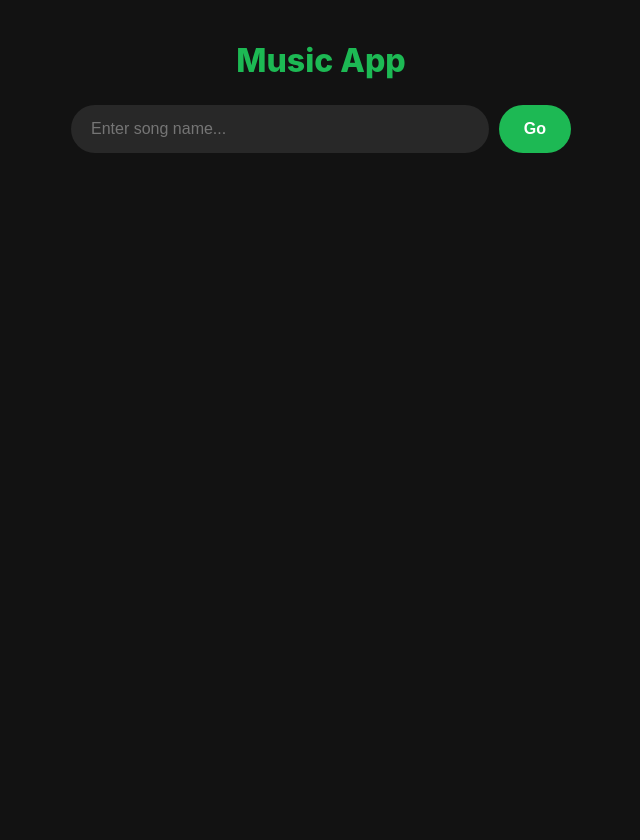
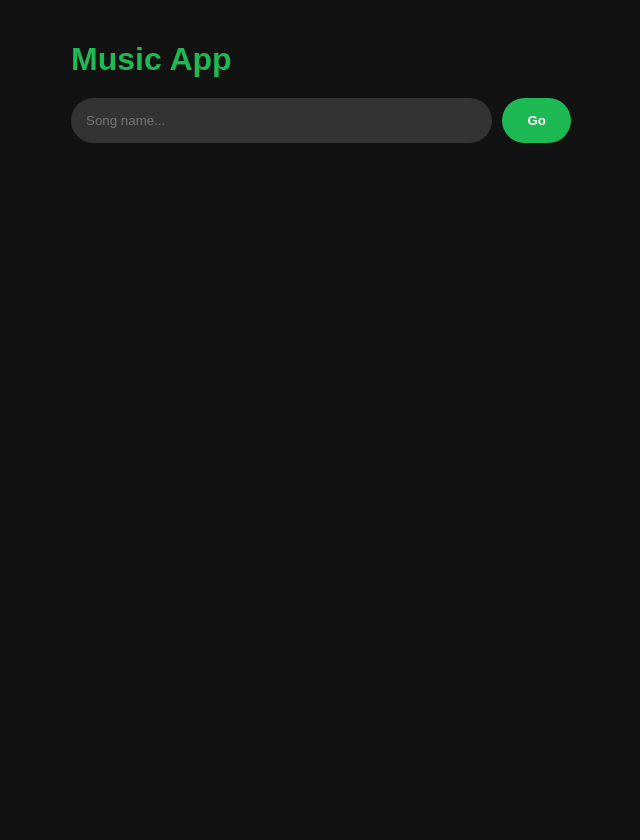
Before and after one commit to ackermanmoriii/Idontknow, a Flask app: page / in a window 1280 px wide. Shown: the whole page, without its empty margins (319-959 px from the left). Run offline with Flask 3, Linux system fonts and the light colour scheme.

Commit message:
Update index.html

```diff
--- a/templates/index.html
+++ b/templates/index.html
@@ -5,200 +5,47 @@
     <meta name="viewport" content="width=device-width, initial-scale=1.0, maximum-scale=1.0, user-scalable=no">
     <title>Music App</title>
     <style>
-        /* --- Dark Theme UI --- */
-        :root {
-            --bg-color: #121212;
-            --card-bg: #1e1e1e;
-            --text-main: #ffffff;
-            --text-sec: #b3b3b3;
-            --accent: #1db954; /* Spotify Green */
-        }
+        :root { --bg: #121212; --card: #1e1e1e; --text: #fff; --accent: #1db954; }
+        body { background: var(--bg); color: var(--text); font-family: sans-serif; margin: 0; padding: 20px; display: flex; flex-direction: column; align-items: center; min-height: 100vh; }
+        .container { width: 100%; max-width: 500px; }
+        h1 { color: var(--accent); margin-bottom: 20px; }
+        .search-box { display: flex; gap: 10px; margin-bottom: 20px; }
+        input { flex: 1; padding: 15px; border-radius: 30px; border: none; background: #333; color: white; outline: none; }
+        button { background: var(--accent); color: white; border: none; padding: 0 25px; border-radius: 30px; font-weight: bold; cursor: pointer; }
+        .card { background: var(--card); border-radius: 12px; padding: 20px; display: none; flex-direction: column; align-items: center; margin-top: 20px;}
+        img { width: 100%; border-radius: 8px; margin-bottom: 15px; }
 
-        body {
-            background-color: var(--bg-color);
-            color: var(--text-main);
-            font-family: -apple-system, BlinkMacSystemFont, "Segoe UI", Roboto, Helvetica, Arial, sans-serif;
-            margin: 0;
-            padding: 20px;
-            display: flex;
-            flex-direction: column;
-            align-items: center;
-            min-height: 100vh;
-            -webkit-tap-highlight-color: transparent;
-        }
+        .btn-main { background: white; color: black; padding: 15px 30px; border-radius: 50px; font-weight: bold; margin-top: 20px; width: 100%; display: flex; justify-content: center; gap: 10px; cursor: pointer; border: none;}
+        .btn-main:disabled { background: #555; color: #888; }
 
-        .container {
-            width: 100%;
-            max-width: 500px;
-            padding-bottom: 50px;
-        }
+        .play-only-btn { background: var(--accent); color: white; padding: 15px 30px; border-radius: 50px; font-weight: bold; margin-top: 15px; width: 100%; border: none; cursor: pointer; display: none; font-size: 1.2rem; }
 
-        h1 {
-            text-align: center;
-            margin-bottom: 25px;
-            color: var(--accent);
-            font-weight: 800;
-        }
-
-        /* Search Bar */
-        .search-container {
-            display: flex;
-            gap: 10px;
-            margin-bottom: 20px;
-        }
-
-        input {
-            flex: 1;
-            padding: 15px 20px;
-            border-radius: 30px;
-            border: none;
-            background: #282828;
-            color: white;
-            font-size: 16px;
-            outline: none;
-        }
-
-        button.search-btn {
-            background: var(--accent);
-            color: white;
-            border: none;
-            padding: 0 25px;
-            border-radius: 30px;
-            font-weight: bold;
-            font-size: 16px;
-            cursor: pointer;
-        }
-
-        /* Results Card */
-        .card {
-            background: var(--card-bg);
-            border-radius: 12px;
-            padding: 20px;
-            display: none; /* Hidden by default */
-            flex-direction: column;
-            align-items: center;
-            width: 100%;
-            box-sizing: border-box;
-            box-shadow: 0 8px 20px rgba(0,0,0,0.4);
-        }
-
-        img.thumbnail {
-            width: 100%;
-            aspect-ratio: 16/9;
-            object-fit: cover;
-            border-radius: 8px;
-            margin-bottom: 15px;
-            background: #000;
-        }
-
-        .title {
-            font-size: 1.1rem;
-            font-weight: bold;
-            margin-bottom: 5px;
-            text-align: center;
-            line-height: 1.4;
-            color: var(--text-main);
-        }
-
-        /* Control Buttons */
-        .btn-main {
-            background: white;
-            color: black;
-            padding: 15px 30px;
-            border-radius: 50px;
-            font-weight: bold;
-            font-size: 16px;
-            margin-top: 20px;
-            width: 100%;
-            display: flex;
-            justify-content: center;
-            align-items: center;
-            gap: 10px;
-            cursor: pointer;
-            border: none;
-        }
-
-        .btn-main:disabled {
-            background: #555;
-            color: #888;
-            cursor: wait;
-        }
-
-        /* Play Button (Green) - Hidden initially */
-        .play-only-btn {
-            background: var(--accent);
-            color: white;
-            padding: 15px 30px;
-            border-radius: 50px;
-            font-weight: bold;
-            font-size: 1.2rem;
-            margin-top: 15px;
-            width: 100%;
-            border: none;
-            cursor: pointer;
-            display: none;
-            box-shadow: 0 4px 15px rgba(29, 185, 84, 0.4);
-        }
-
-        .play-only-btn:active { transform: scale(0.98); }
-
-        /* Audio Player */
-        audio {
-            width: 100%;
-            margin-top: 20px;
-            display: none;
-        }
-
-        /* Status Text */
-        #status {
-            margin-top: 15px;
-            font-size: 0.9rem;
-            color: var(--text-sec);
-            text-align: center;
-            min-height: 20px;
-        }
-
-        /* Loading Spinner */
-        .spinner {
-            width: 22px;
-            height: 22px;
-            border: 3px solid rgba(255,255,255,0.1);
-            border-top: 3px solid var(--accent);
-            border-radius: 50%;
-            animation: spin 0.8s linear infinite;
-            display: none;
-        }
-
-        #btnSpin { border-top-color: #000; }
-
+        audio { width: 100%; margin-top: 20px; display: none; }
+        .spinner { width: 20px; height: 20px; border: 3px solid #555; border-top: 3px solid var(--accent); border-radius: 50%; animation: spin 1s infinite; display: none; }
         @keyframes spin { to { transform: rotate(360deg); } }
+        #status { margin-top: 10px; color: #888; font-size: 0.9rem; text-align: center; }
     </style>
 </head>
 <body>
-
     <div class="container">
         <h1>Music App</h1>
+        <div class="search-box">
+            <input type="text" id="query" placeholder="Song name...">
+            <button onclick="search()">Go</button>
+        </div>
+        <div id="loader" class="spinner" style="margin: 0 auto;"></div>
 
-        <!-- Search Section -->
-        <div class="search-container">
-            <input type="text" id="query" placeholder="Enter song name..." enterkeyhint="search">
-            <button class="search-btn" onclick="searchSong()">Go</button>
-        </div>
+        <div class="card" id="card">
+            <img id="thumb" src="">
+            <h3 id="title" style="text-align: center;"></h3>
 
-        <div id="mainLoader" class="spinner" style="margin: 20px auto;"></div>
-
-        <!-- Content Card -->
-        <div class="card" id="card">
-            <img id="thumb" src="" alt="Art">
-            <div class="title" id="title"></div>
-
-            <!-- BUTTON 1: Prepare/Buffer -->
+            <!-- Step 1: Buffer Button -->
             <button class="btn-main" id="bufferBtn" onclick="bufferSong()">
                 <div class="spinner" id="btnSpin"></div>
                 <span id="btnText">Prepare Song</span>
             </button>
 
-            <!-- BUTTON 2: Play (Shows after buffering) -->
+            <!-- Step 2: Play Button (Hidden initially) -->
             <button class="play-only-btn" id="playNowBtn" onclick="playFromMemory()">
                 ▶ Play Song
             </button>
@@ -209,135 +56,90 @@
     </div>
 
     <script>
-        // Generate a random Session ID
-        const sessionId = "sess_" + Date.now() + Math.random().toString(36).substr(2, 5);
-
-        // Variable to hold the song in browser RAM
+        const sessionId = "sess_" + Date.now();
         let currentMemoryBlobUrl = null;
 
-        // --- 1. SEARCH ---
-        async function searchSong() {
-            const query = document.getElementById('query').value.trim();
-            if (!query) return;
+        async function search() {
+            const q = document.getElementById('query').value;
+            if(!q) return;
 
-            // Clear old song from RAM to save memory
-            if (currentMemoryBlobUrl) {
-                URL.revokeObjectURL(currentMemoryBlobUrl);
-                currentMemoryBlobUrl = null;
-            }
+            // Clean up old memory
+            if (currentMemoryBlobUrl) { URL.revokeObjectURL(currentMemoryBlobUrl); currentMemoryBlobUrl = null; }
 
-            // UI Reset
-            document.getElementById('query').blur();
             document.getElementById('card').style.display = 'none';
-            document.getElementById('mainLoader').style.display = 'block';
+            document.getElementById('loader').style.display = 'block';
             document.getElementById('player').pause();
 
             try {
-                // Call Server Search
                 const res = await fetch('/search', {
                     method: 'POST',
                     headers: { 'Content-Type': 'application/json', 'X-Session-ID': sessionId },
-                    body: JSON.stringify({query: query})
+                    body: JSON.stringify({query: q})
                 });
+                const data = await res.json();
+                document.getElementById('loader').style.display = 'none';
 
-                const data = await res.json();
-                document.getElementById('mainLoader').style.display = 'none';
-
-                if (res.ok) {
-                    // Show Results
+                if(res.ok) {
                     document.getElementById('thumb').src = data.thumbnail;
                     document.getElementById('title').innerText = data.title;
                     document.getElementById('card').style.display = 'flex';
                     document.getElementById('bufferBtn').dataset.url = data.url;
                     resetUI();
-                    document.getElementById('status').innerText = "";
-                } else {
-                    document.getElementById('status').innerText = "Error: " + data.error;
                 }
-            } catch (err) {
-                document.getElementById('mainLoader').style.display = 'none';
-                alert("Connection failed. Check VPN.");
-            }
+            } catch(e) { alert("VPN Error"); }
         }
 
-        // --- 2. BUFFER (Download to RAM) ---
         async function bufferSong() {
             const url = document.getElementById('bufferBtn').dataset.url;
             const status = document.getElementById('status');
-            const btn = document.getElementById('bufferBtn');
-            const btnText = document.getElementById('btnText');
-            const btnSpin = document.getElementById('btnSpin');
 
-            // UI Loading State
-            btn.disabled = true;
-            btnSpin.style.display = 'block';
-            btnText.innerText = "Caching...";
+            document.getElementById('bufferBtn').disabled = true;
+            document.getElementById('btnSpin').style.display = 'block';
+            document.getElementById('btnText').innerText = "Caching...";
             status.innerText = "Downloading to browser memory (Please wait)...";
 
             try {
-                // Fetch the full file from server
-                // The server waits until it's 100% ready before sending response
+                // CALLING THE NEW ENDPOINT: /fetch_song
                 const res = await fetch(`/fetch_song?url=${encodeURIComponent(url)}&session_id=${sessionId}`);
+                if (!res.ok) throw new Error("Download failed");
 
-                if (!res.ok) throw new Error("Download failed or timed out");
-
-                // Save to Blob (Browser Memory)
                 const blob = await res.blob();
-
-                // Create link to RAM
                 currentMemoryBlobUrl = URL.createObjectURL(blob);
 
-                // UI Success State
-                status.innerText = "Song buffered in memory. Ready.";
-                btn.style.display = 'none'; // Hide Prepare button
-                document.getElementById('playNowBtn').style.display = 'block'; // Show Play button
+                status.innerText = "Song cached in memory. Ready.";
+                document.getElementById('bufferBtn').style.display = 'none';
+                document.getElementById('playNowBtn').style.display = 'block';
 
             } catch (err) {
-                console.error(err);
                 status.innerText = "Error: " + err.message;
                 resetUI();
             }
         }
 
-        // --- 3. PLAY & CLEANUP ---
         function playFromMemory() {
             const player = document.getElementById('player');
-
-            // Set source to the RAM Blob
             player.src = currentMemoryBlobUrl;
             player.style.display = 'block';
+            player.play();
 
-            // Start Playing
-            const playPromise = player.play();
-            if (playPromise !== undefined) {
-                playPromise.catch(error => {
-                    console.log("Auto-play prevented");
-                });
-            }
-
-            document.getElementById('status').innerText = "Playing from browser cache.";
-            document.getElementById('playNowBtn').style.display = 'none';
-
-            // Auto-Delete from RAM when song ends
+            // Auto-delete from memory when song ends
             player.onended = () => {
                 document.getElementById('status').innerText = "Finished. Memory cleared.";
-                URL.revokeObjectURL(currentMemoryBlobUrl); // DELETE FROM RAM
+                URL.revokeObjectURL(currentMemoryBlobUrl);
                 currentMemoryBlobUrl = null;
                 resetUI();
             };
         }
 
         function resetUI() {
-            const btn = document.getElementById('bufferBtn');
-            btn.disabled = false;
-            btn.style.display = 'flex';
+            document.getElementById('bufferBtn').disabled = false;
+            document.getElementById('bufferBtn').style.display = 'flex';
             document.getElementById('btnText').innerText = "Prepare Song";
             document.getElementById('btnSpin').style.display = 'none';
             document.getElementById('playNowBtn').style.display = 'none';
             document.getElementById('player').style.display = 'none';
         }
 
-        // Allow Enter key to search
         document.getElementById('query').addEventListener('keypress', function (e) {
             if (e.key === 'Enter') searchSong();
         });
```
